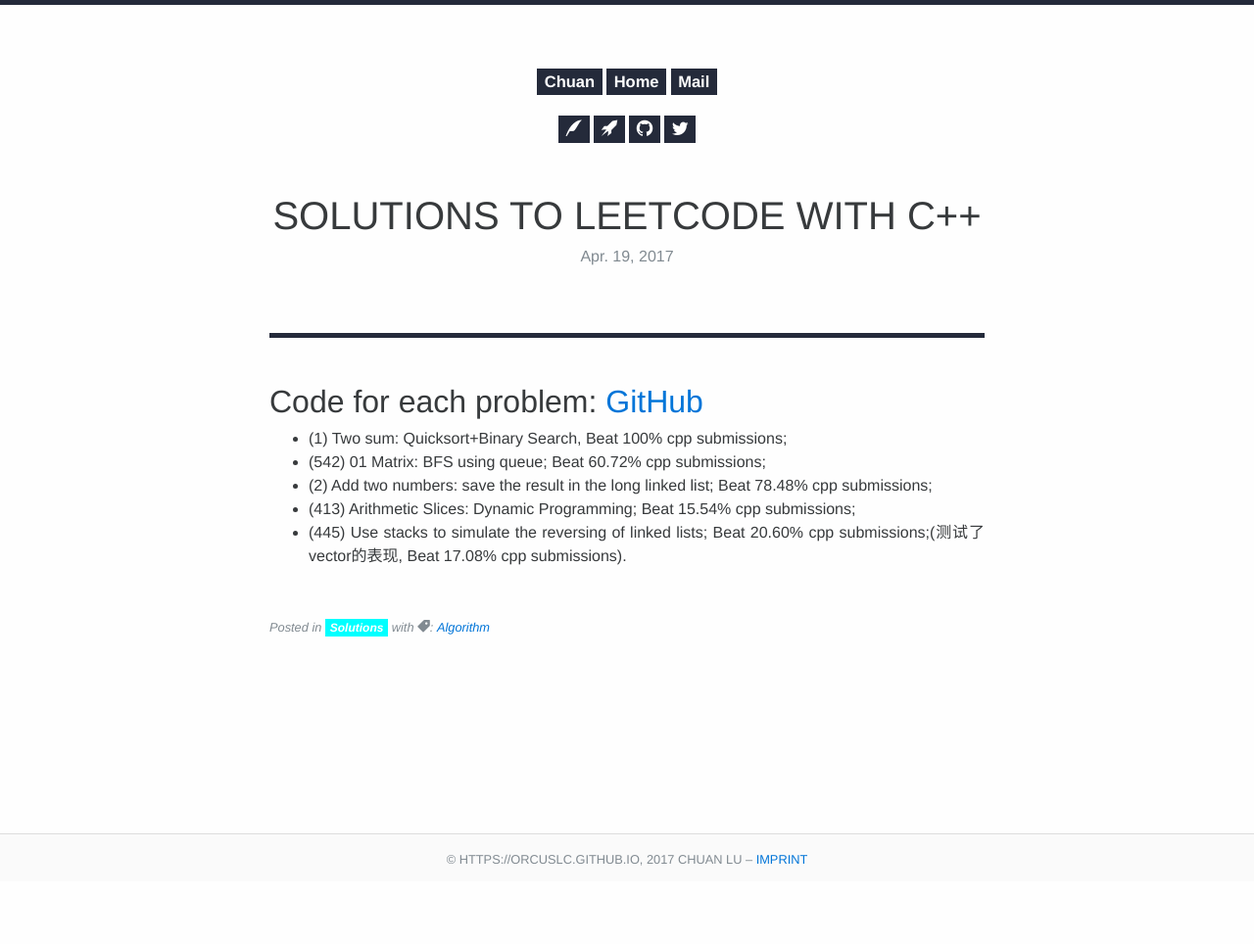
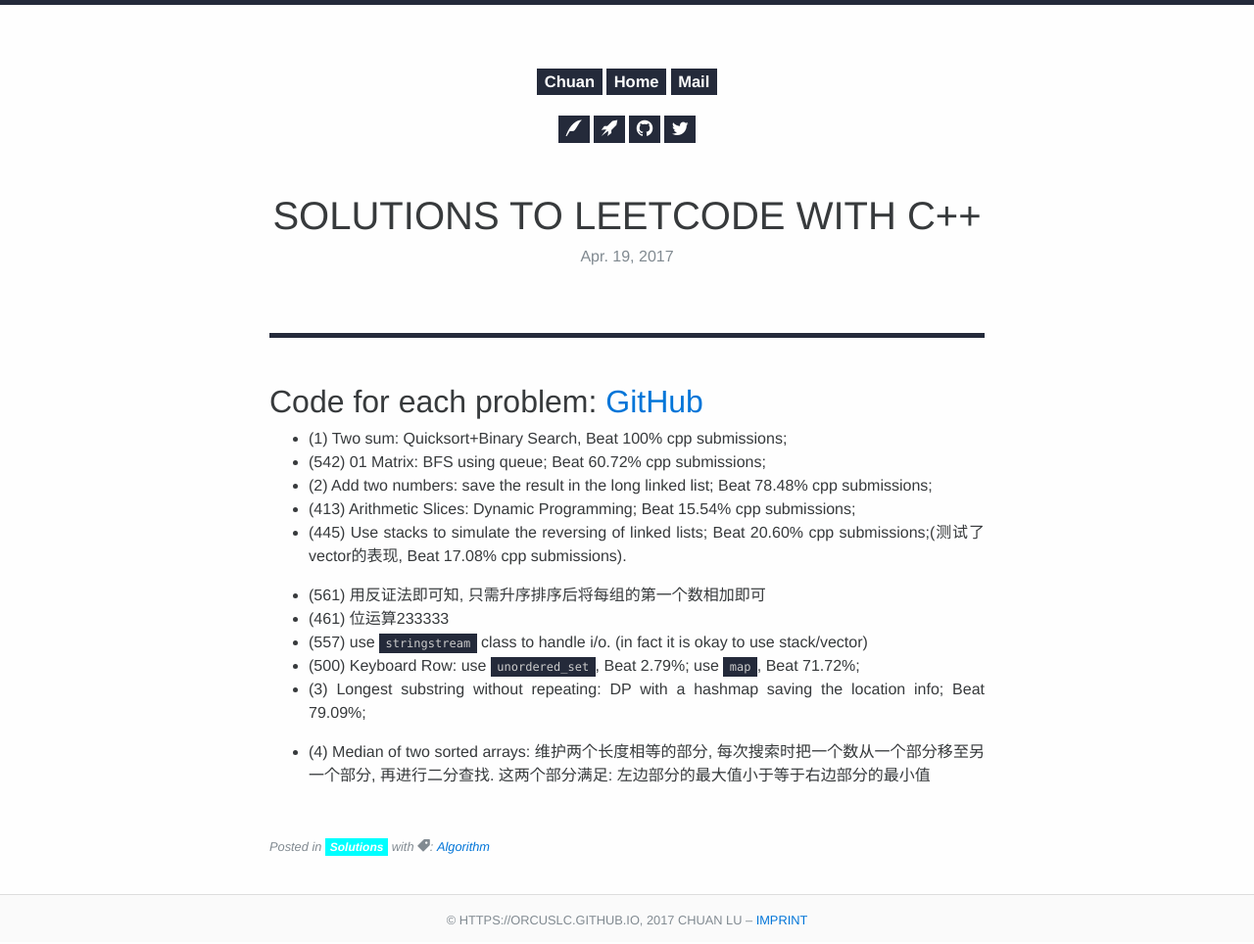
Before and after one commit to Orcuslc/blog.io, a Jekyll site: the page built from _posts/2017-04-19-Solutions-to-LeetCode-C++.md, in a window 1280 px wide. Shown: the whole page at 98% size. Built offline with Jekyll 4.4.1, drawn with Linux system fonts in a browser that asks for light colours; some web fonts are replaced; before the commit the page ends 902 px from its top, so only the background shows below that.

Commit message:
add leetcode 4

```diff
--- a/_posts/2017-04-19-Solutions-to-LeetCode-C++.md
+++ b/_posts/2017-04-19-Solutions-to-LeetCode-C++.md
@@ -10,3 +10,13 @@ tag: [algorithm]
 - (2) Add two numbers: save the result in the long linked list; Beat 78.48% cpp submissions;
 - (413) Arithmetic Slices: Dynamic Programming; Beat 15.54% cpp submissions;
 - (445) Use stacks to simulate the reversing of linked lists; Beat 20.60% cpp submissions;(测试了vector的表现, Beat 17.08% cpp submissions).
+
+
+- (561) 用反证法即可知, 只需升序排序后将每组的第一个数相加即可
+- (461) 位运算233333
+- (557) use `stringstream` class to handle i/o. (in fact it is okay to use stack/vector)
+- (500) Keyboard Row: use `unordered_set`, Beat 2.79%; use `map`, Beat 71.72%;
+- (3) Longest substring without repeating: DP with a hashmap saving the location info; Beat 79.09%;
+
+
+- (4) Median of two sorted arrays: 维护两个长度相等的部分, 每次搜索时把一个数从一个部分移至另一个部分, 再进行二分查找. 这两个部分满足: 左边部分的最大值小于等于右边部分的最小值
```
